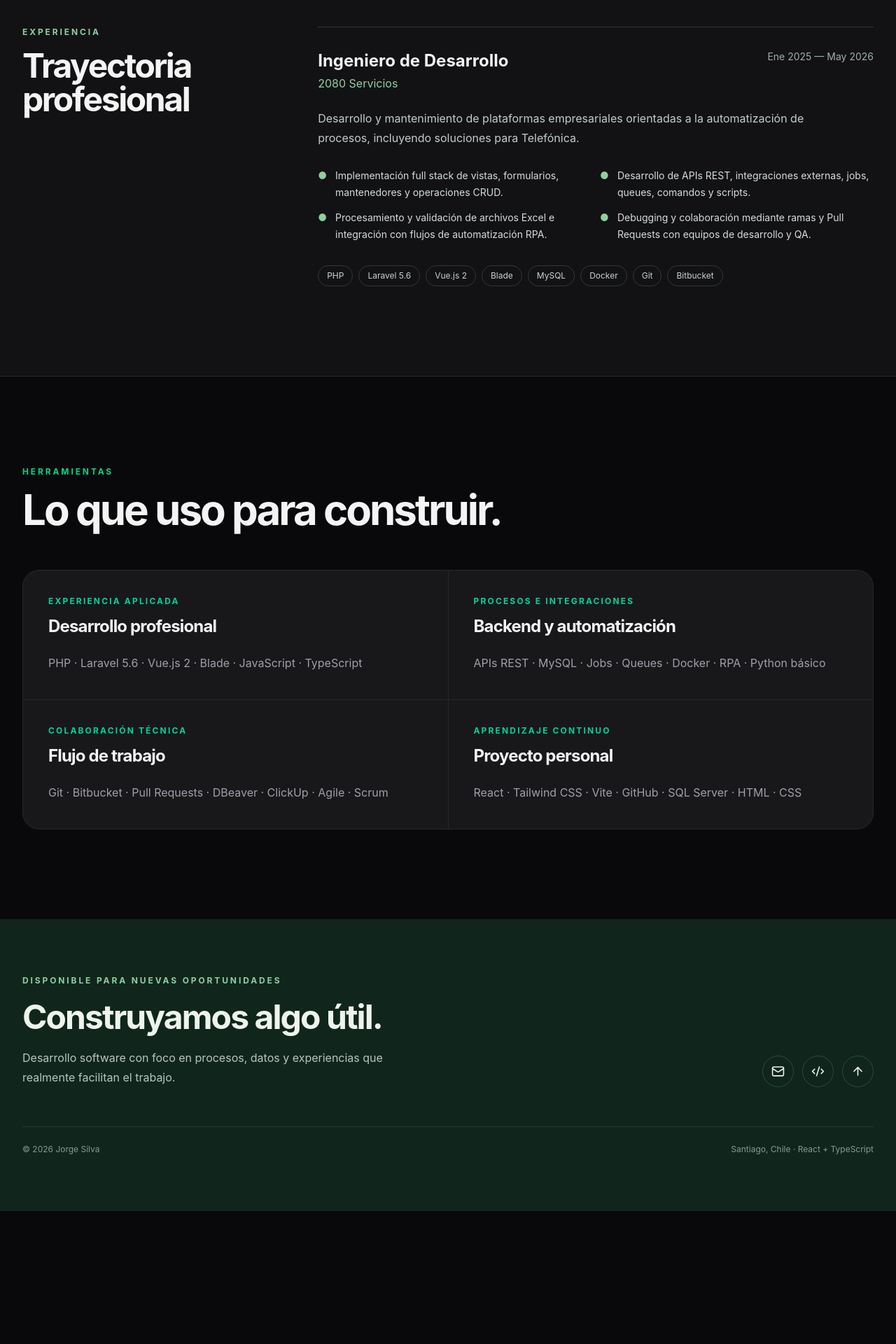
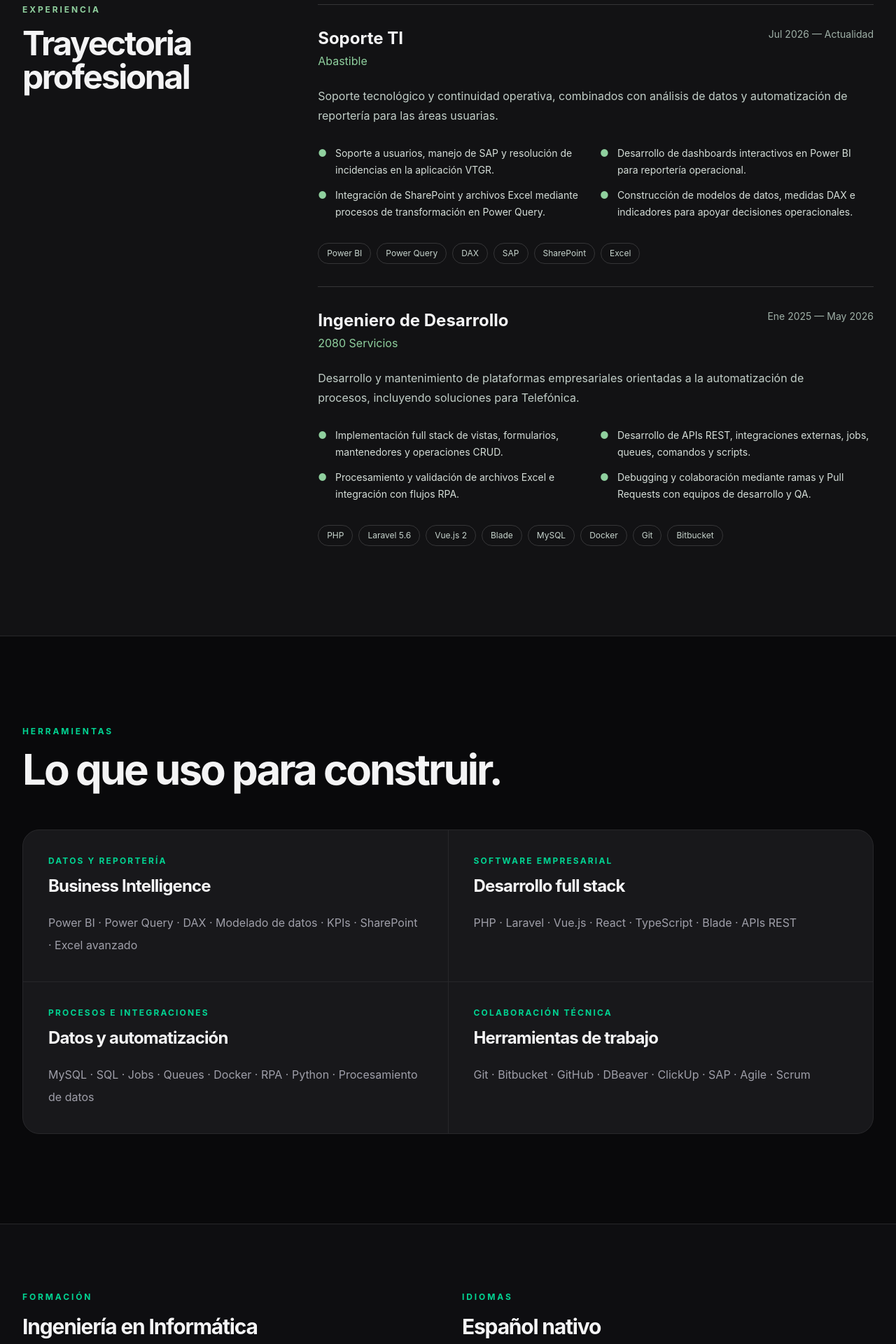
Before and after one commit to silvajorgefigueroatrabajo/portfolio, a React (Vite) app: page /about in a window 1280 px wide. Shown: the part 740-2660 px from the top of the page at 70% size. Before the commit the page ends 2470 px from the top, so only its background shows below. Built offline with nearby package versions, Linux system fonts and the light colour scheme.

Commit message:
Actualiza el portafolio con experiencia en datos y BI

```diff
--- a/index.html
+++ b/index.html
@@ -4,9 +4,9 @@
     <meta charset="UTF-8" />
     <link rel="icon" type="image/svg+xml" href="/favicon.svg" />
     <meta name="viewport" content="width=device-width, initial-scale=1.0" />
-    <meta name="description" content="Portafolio de Jorge Silva, Ingeniero en Informática y Desarrollador Full Stack Junior." />
+    <meta name="description" content="Portafolio de Jorge Silva, Ingeniero en Informática con experiencia en desarrollo de software, Business Intelligence, soporte TI y automatización." />
     <meta name="theme-color" content="#10261d" />
-    <title>Jorge Silva — Desarrollador Full Stack</title>
+    <title>Jorge Silva — Software, datos y automatización</title>
   </head>
   <body>
     <div id="root"></div>
--- a/src/components/layout/Footer.tsx
+++ b/src/components/layout/Footer.tsx
@@ -10,7 +10,7 @@ export default function Footer() {
           <div>
             <p className="text-xs font-bold uppercase tracking-[.24em] text-[#8fd09e]">Disponible para nuevas oportunidades</p>
             <h2 className="mt-5 max-w-2xl text-3xl font-bold tracking-[-.04em] sm:text-5xl">Construyamos algo útil.</h2>
-            <p className="mt-5 max-w-xl leading-7 text-[#b8c5be]">Desarrollo software con foco en procesos, datos y experiencias que realmente facilitan el trabajo.</p>
+            <p className="mt-5 max-w-xl leading-7 text-[#b8c5be]">Conecto software, datos y operación para construir soluciones que realmente facilitan el trabajo.</p>
           </div>
           <div className="flex gap-3 md:justify-end">
             <a href={`mailto:${contact.email}`} aria-label="Enviar correo" className="rounded-full border border-white/15 p-3 transition hover:border-[#8fd09e] hover:text-[#8fd09e]"><Mail size={19} /></a>
--- a/src/components/sections/Hero.tsx
+++ b/src/components/sections/Hero.tsx
@@ -13,10 +13,10 @@ export default function Hero() {
 
       <Container className="relative">
         <motion.div initial={{ opacity: 0, y: 24 }} animate={{ opacity: 1, y: 0 }} transition={{ duration: 0.6, ease: "easeOut" }} className="max-w-4xl">
-          <span className="text-sm font-semibold uppercase tracking-[0.25em] text-emerald-400">{profile.role}</span>
+          <span className="text-sm font-semibold uppercase tracking-[0.25em] text-emerald-400">{profile.role} · {profile.title}</span>
           <h1 className="mt-6 text-5xl font-bold tracking-tight text-zinc-50 sm:text-6xl lg:text-7xl">{profile.name}</h1>
           <h2 className="mt-6 max-w-3xl text-2xl leading-tight text-zinc-300 sm:text-4xl">
-            Desarrollo software para resolver problemas reales <span className="text-zinc-500">y mejorar procesos.</span>
+            Software y datos para entender operaciones <span className="text-zinc-500">y mejorar procesos.</span>
           </h2>
           <p className="mt-8 max-w-2xl text-lg leading-8 text-zinc-400">{profile.description}</p>
           <div className="mt-12 flex flex-wrap gap-4">
--- a/src/data/experience.ts
+++ b/src/data/experience.ts
@@ -11,6 +11,21 @@ export interface ExperienceItem {
 const experience: ExperienceItem[] = [
   {
     id: 1,
+    role: "Soporte TI",
+    company: "Abastible",
+    period: "Jul 2026 — Actualidad",
+    description:
+      "Soporte tecnológico y continuidad operativa, combinados con análisis de datos y automatización de reportería para las áreas usuarias.",
+    achievements: [
+      "Soporte a usuarios, manejo de SAP y resolución de incidencias en la aplicación VTGR.",
+      "Desarrollo de dashboards interactivos en Power BI para reportería operacional.",
+      "Integración de SharePoint y archivos Excel mediante procesos de transformación en Power Query.",
+      "Construcción de modelos de datos, medidas DAX e indicadores para apoyar decisiones operacionales.",
+    ],
+    technologies: ["Power BI", "Power Query", "DAX", "SAP", "SharePoint", "Excel"],
+  },
+  {
+    id: 2,
     role: "Ingeniero de Desarrollo",
     company: "2080 Servicios",
     period: "Ene 2025 — May 2026",
@@ -19,7 +34,7 @@ const experience: ExperienceItem[] = [
     achievements: [
       "Implementación full stack de vistas, formularios, mantenedores y operaciones CRUD.",
       "Desarrollo de APIs REST, integraciones externas, jobs, queues, comandos y scripts.",
-      "Procesamiento y validación de archivos Excel e integración con flujos de automatización RPA.",
+      "Procesamiento y validación de archivos Excel e integración con flujos RPA.",
       "Debugging y colaboración mediante ramas y Pull Requests con equipos de desarrollo y QA.",
     ],
     technologies: [
--- a/src/data/profile.ts
+++ b/src/data/profile.ts
@@ -1,9 +1,9 @@
 const profile = {
   name: "Jorge Silva",
   role: "Ingeniero en Informática",
-  title: "Desarrollador Full Stack Junior",
+  title: "Desarrollo de software · Datos · Automatización",
   description:
-    "Tengo 1 año y 5 meses de experiencia desarrollando y manteniendo aplicaciones empresariales. Trabajo con Laravel, Vue.js, MySQL y Docker para convertir procesos complejos en soluciones claras y útiles.",
+    "Combino experiencia en desarrollo full stack con soporte TI y Business Intelligence. Construyo soluciones, automatizaciones y dashboards que convierten procesos y datos operacionales en información útil.",
 };
 
 export default profile;
--- a/src/data/skills.ts
+++ b/src/data/skills.ts
@@ -8,27 +8,27 @@ export interface SkillGroup {
 const skillGroups: SkillGroup[] = [
   {
     id: 1,
-    title: "Desarrollo profesional",
-    label: "Experiencia aplicada",
-    skills: ["PHP", "Laravel 5.6", "Vue.js 2", "Blade", "JavaScript", "TypeScript"],
+    title: "Business Intelligence",
+    label: "Datos y reportería",
+    skills: ["Power BI", "Power Query", "DAX", "Modelado de datos", "KPIs", "SharePoint", "Excel avanzado"],
   },
   {
     id: 2,
-    title: "Backend y automatización",
-    label: "Procesos e integraciones",
-    skills: ["APIs REST", "MySQL", "Jobs", "Queues", "Docker", "RPA", "Python básico"],
+    title: "Desarrollo full stack",
+    label: "Software empresarial",
+    skills: ["PHP", "Laravel", "Vue.js", "React", "TypeScript", "Blade", "APIs REST"],
   },
   {
     id: 3,
-    title: "Flujo de trabajo",
-    label: "Colaboración técnica",
-    skills: ["Git", "Bitbucket", "Pull Requests", "DBeaver", "ClickUp", "Agile", "Scrum"],
+    title: "Datos y automatización",
+    label: "Procesos e integraciones",
+    skills: ["MySQL", "SQL", "Jobs", "Queues", "Docker", "RPA", "Python", "Procesamiento de datos"],
   },
   {
     id: 4,
-    title: "Proyecto personal",
-    label: "Aprendizaje continuo",
-    skills: ["React", "Tailwind CSS", "Vite", "GitHub", "SQL Server", "HTML", "CSS"],
+    title: "Herramientas de trabajo",
+    label: "Colaboración técnica",
+    skills: ["Git", "Bitbucket", "GitHub", "DBeaver", "ClickUp", "SAP", "Agile", "Scrum"],
   },
 ];
 
--- a/src/pages/AboutPage.tsx
+++ b/src/pages/AboutPage.tsx
@@ -10,8 +10,8 @@ export default function AboutPage() {
         <Container className="grid gap-10 lg:grid-cols-[.65fr_1.35fr]">
           <p className="text-xs font-bold uppercase tracking-[.24em] text-emerald-400">Sobre mí</p>
           <div>
-            <h1 className="text-5xl font-extrabold leading-[.95] tracking-[-.065em] text-zinc-100 sm:text-7xl">Desarrollo con criterio, curiosidad y foco en procesos.</h1>
-            <p className="mt-8 max-w-3xl text-xl leading-9 text-zinc-400">Soy Ingeniero en Informática titulado de INACAP. Me interesa entender cómo funciona un proceso, detectar dónde se pierde tiempo y construir una solución mantenible que conecte frontend, backend y datos.</p>
+            <h1 className="text-5xl font-extrabold leading-[.95] tracking-[-.065em] text-zinc-100 sm:text-7xl">Conecto software, datos y operación.</h1>
+            <p className="mt-8 max-w-3xl text-xl leading-9 text-zinc-400">Soy Ingeniero en Informática titulado de INACAP. Mi experiencia une desarrollo de software empresarial, soporte TI y Business Intelligence: entiendo el proceso, organizo sus datos y construyo soluciones que facilitan el trabajo y la toma de decisiones.</p>
           </div>
         </Container>
       </section>
@@ -22,7 +22,7 @@ export default function AboutPage() {
             <div><p className="text-xs font-bold uppercase tracking-[.24em] text-[#8fd09e]">Experiencia</p><h2 className="mt-4 text-4xl font-bold tracking-[-.05em] sm:text-5xl">Trayectoria profesional</h2></div>
             <div>
               {experience.map((item) => (
-                <article key={item.id} className="border-t border-white/15 pt-8">
+                <article key={item.id} className="border-t border-white/15 py-8 first:pt-8 last:pb-0">
                   <div className="flex flex-col gap-3 sm:flex-row sm:justify-between"><div><h3 className="text-2xl font-bold">{item.role}</h3><p className="mt-1 text-[#8fd09e]">{item.company}</p></div><p className="text-sm text-[#9fb0a7]">{item.period}</p></div>
                   <p className="mt-6 max-w-3xl leading-7 text-[#c1cec7]">{item.description}</p>
                   <ul className="mt-7 grid gap-3 text-sm leading-6 text-[#d5ded8] sm:grid-cols-2">{item.achievements.map((achievement) => <li key={achievement} className="flex gap-3"><span className="text-[#8fd09e]">●</span>{achievement}</li>)}</ul>
@@ -43,6 +43,21 @@ export default function AboutPage() {
           </div>
         </Container>
       </section>
+
+      <section className="border-t border-zinc-800 bg-zinc-900/40 py-20 sm:py-24">
+        <Container className="grid gap-10 md:grid-cols-2">
+          <article>
+            <p className="text-xs font-bold uppercase tracking-[.24em] text-emerald-400">Formación</p>
+            <h2 className="mt-4 text-3xl font-bold tracking-[-.04em] text-zinc-100">Ingeniería en Informática</h2>
+            <p className="mt-3 text-zinc-400">INACAP · 2021–2025</p>
+          </article>
+          <article>
+            <p className="text-xs font-bold uppercase tracking-[.24em] text-emerald-400">Idiomas</p>
+            <h2 className="mt-4 text-3xl font-bold tracking-[-.04em] text-zinc-100">Español nativo</h2>
+            <p className="mt-3 text-zinc-400">Inglés intermedio</p>
+          </article>
+        </Container>
+      </section>
     </MainLayout>
   );
 }
--- a/src/pages/ContactPage.tsx
+++ b/src/pages/ContactPage.tsx
@@ -12,7 +12,7 @@ export default function ContactPage() {
             <div>
               <p className="text-xs font-bold uppercase tracking-[.24em] text-emerald-400">Contacto</p>
               <h1 className="mt-6 max-w-4xl text-5xl font-extrabold leading-[.93] tracking-[-.07em] text-zinc-100 sm:text-7xl lg:text-8xl">¿Tienes un desafío que podamos resolver?</h1>
-              <p className="mt-8 max-w-2xl text-lg leading-8 text-zinc-400">Estoy disponible para oportunidades como desarrollador, colaboraciones y proyectos relacionados con aplicaciones web, datos y automatización de procesos.</p>
+              <p className="mt-8 max-w-2xl text-lg leading-8 text-zinc-400">Estoy abierto a oportunidades y colaboraciones relacionadas con desarrollo de software, Business Intelligence, análisis de datos y automatización de procesos.</p>
             </div>
             <aside className="rounded-[2rem] border border-zinc-800 bg-zinc-900 p-7 text-zinc-100 sm:p-9">
               <p className="text-sm leading-7 text-[#b8c5be]">La forma más directa de contactarme es por correo. Cuéntame brevemente sobre la oportunidad o el proyecto y te responderé apenas pueda.</p>
```
